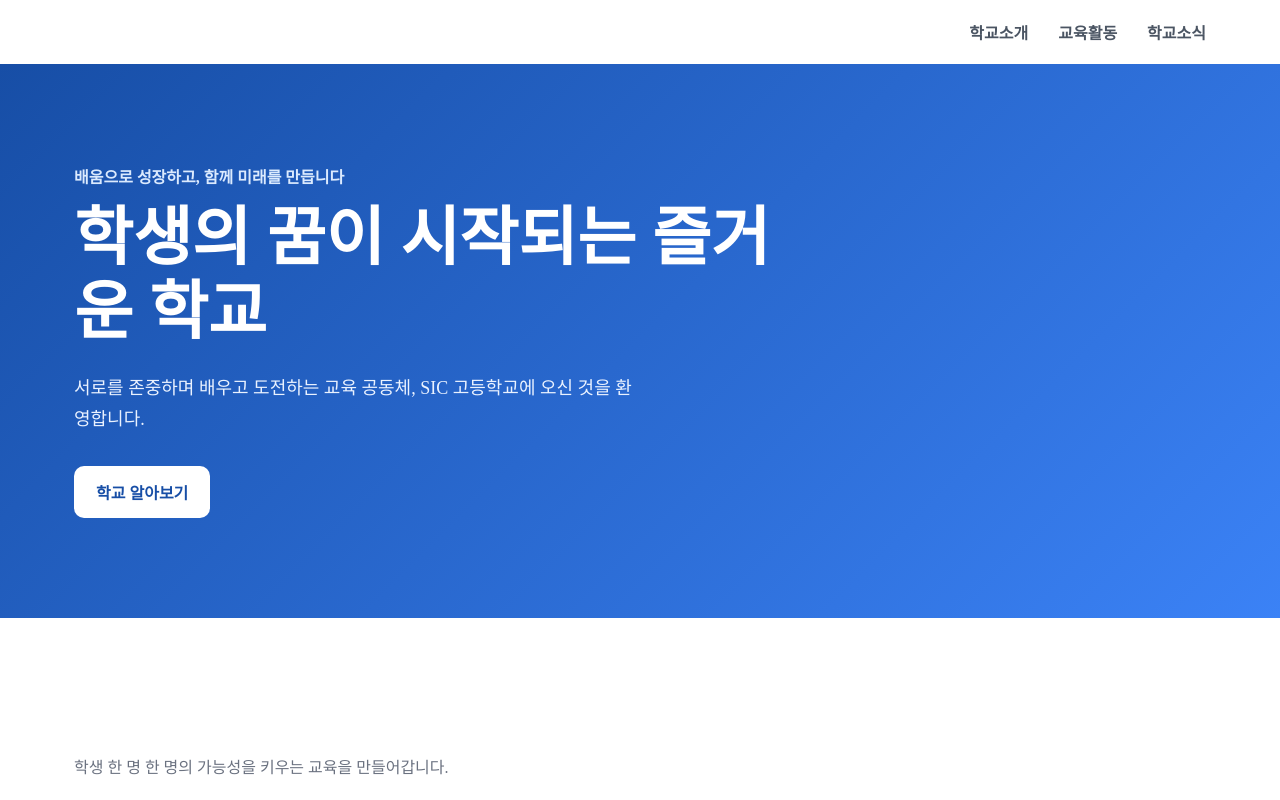
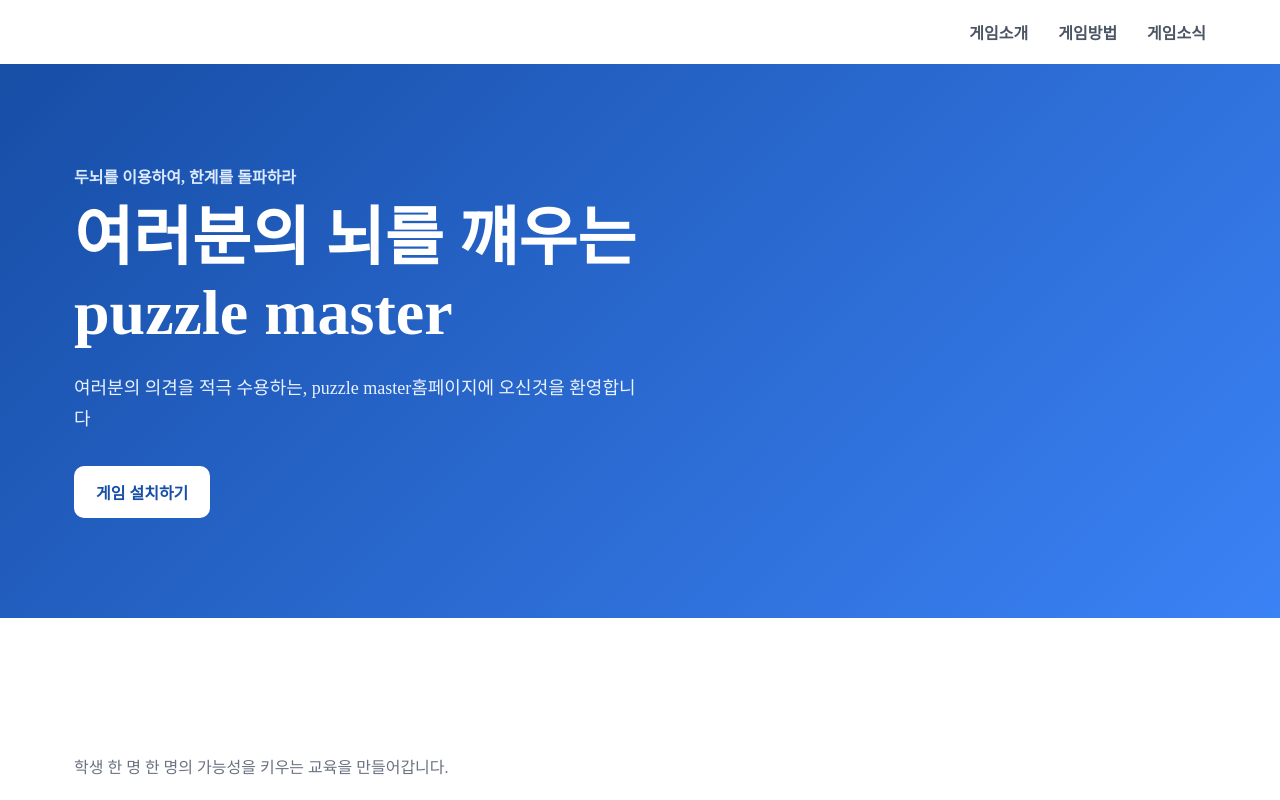
Before and after one commit to tabthedev/sicHighSchool260716-proj, a React (Vite) app: page /#/ in a window 1280 px wide. Shown: the top 800 px of the page. Built offline with nearby package versions, Linux system fonts and the light colour scheme; a web font is replaced by a local one.

Commit message:
홈페이지  수정본 2

```diff
--- a/src/pages/Home/Home.jsx
+++ b/src/pages/Home/Home.jsx
@@ -14,22 +14,22 @@ export default function Home() {
       <header className="home-header">
         <Link className="logo" to="/"></Link>
         <nav className="nav" aria-label="주요 메뉴">
-          <Link to="/about">학교소개</Link>
-          <Link to="/programs">교육활동</Link>
-          <Link to="/notice">학교소식</Link>
+          <Link to="/about">게임소개</Link>
+          <Link to="/programs">게임방법</Link>
+          <Link to="/notice">게임소식</Link>
         </nav>
       </header>
 
       <main id="top">
         <section className="hero">
           <div className="hero-inner">
-            <p className="hero-label">배움으로 성장하고, 함께 미래를 만듭니다</p>
-            <h1>학생의 꿈이 시작되는 즐거운 학교</h1>
+            <p className="hero-label">두뇌를 이용하여, 한계를 돌파하라</p>
+            <h1>여러분의 뇌를 꺠우는 puzzle master</h1>
             <p className="hero-description">
-              서로를 존중하며 배우고 도전하는 교육 공동체,
-              SIC 고등학교에 오신 것을 환영합니다.
+              여러분의 의견을 적극 수용하는,
+              puzzle master홈페이지에 오신것을 환영합니다
             </p>
-            <Link className="hero-button" to="/about">학교 알아보기</Link>
+            <Link className="hero-button" to="/about">게임 설치하기</Link>
           </div>
         </section>
 
```
